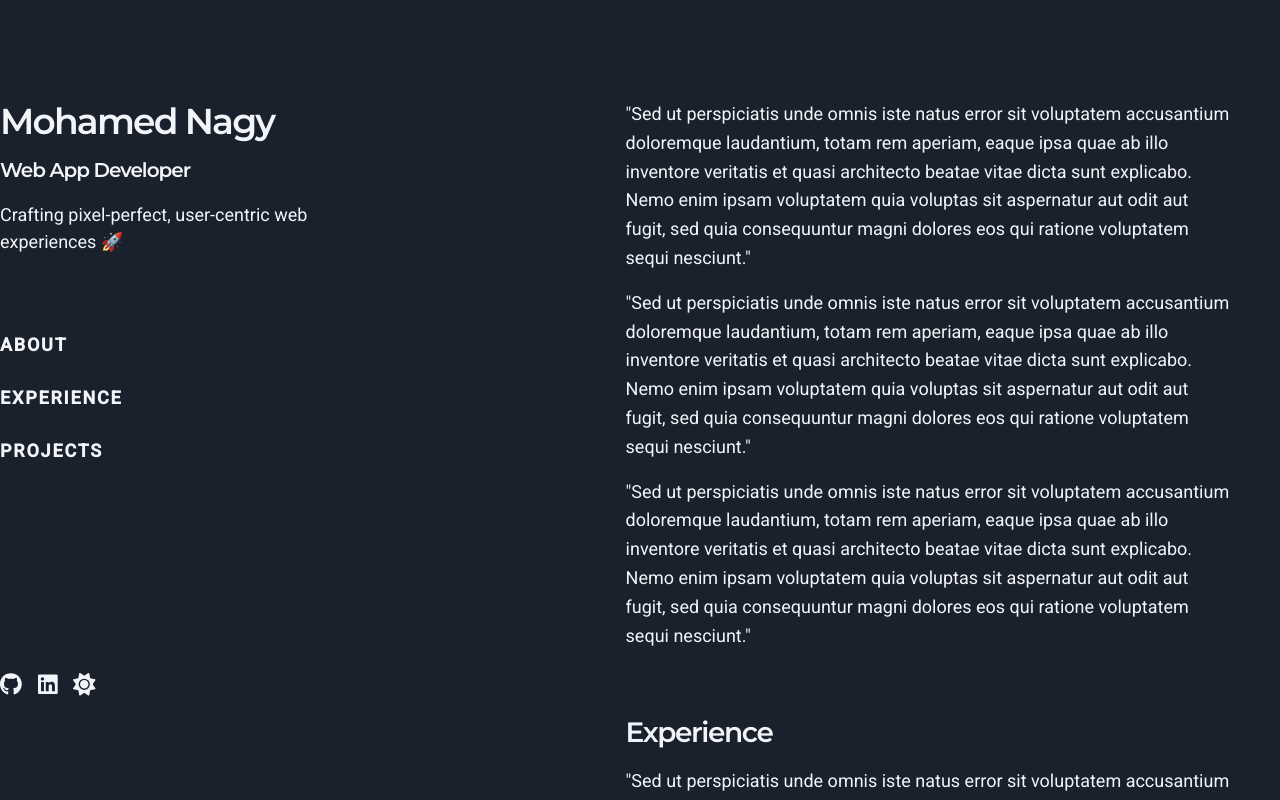
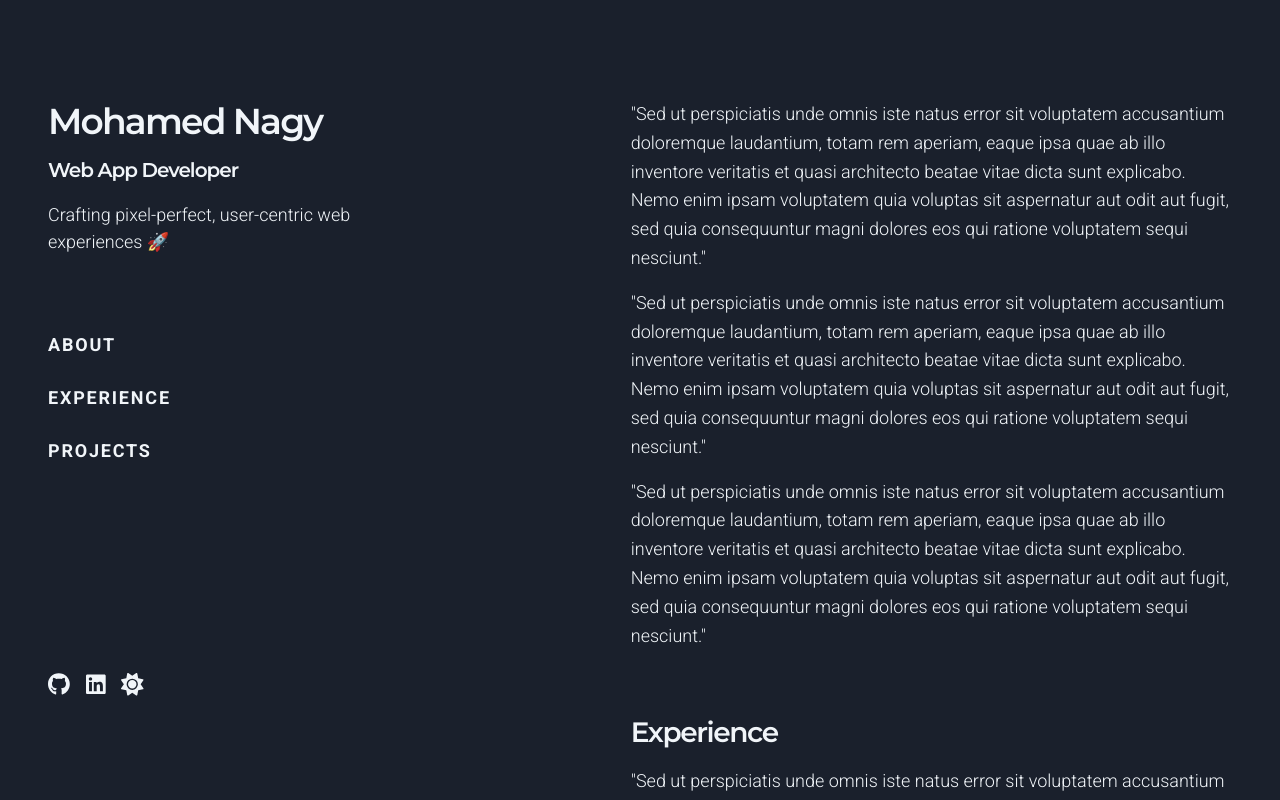
Before and after one commit to devmoenagy/monagy.com, a React (Create React App) app in the folder client/: page / in a window 1280 px wide. Shown: the top 800 px of the page. Built offline with nearby package versions, Linux system fonts and the light colour scheme.

Commit message:
First Deploy

```diff
--- a/client/src/index.css
+++ b/client/src/index.css
@@ -1,5 +1,5 @@
 /* Importing fonts and tailwind directives */
-@import url("https://fonts.googleapis.com/css2?family=Montserrat:wght@400;500;600&family=Roboto:wght@400;500&display=swap");
+@import url("https://fonts.googleapis.com/css2?family=Montserrat:wght@100;200;300;400;500;600;700;800;900&family=Roboto:wght@100;200;300;400;500;600;700;800;900&display=swap");
 @tailwind base;
 @tailwind components;
 @tailwind utilities;
@@ -37,7 +37,7 @@
   background-color: var(--background); /* Applied globally */
   color: var(--text);
   font-family: "Roboto", sans-serif;
-  font-weight: 400;
+  font-weight: 300;
   line-height: 1.6;
 }
 
@@ -151,7 +151,8 @@
   }
 
   .asideTop {
-    padding: 100px 0 !important;
+    padding-top: 100px !important;
+    padding-bottom: 100px !important;
   }
   .mainTop {
     padding-top: 100px !important;
```
